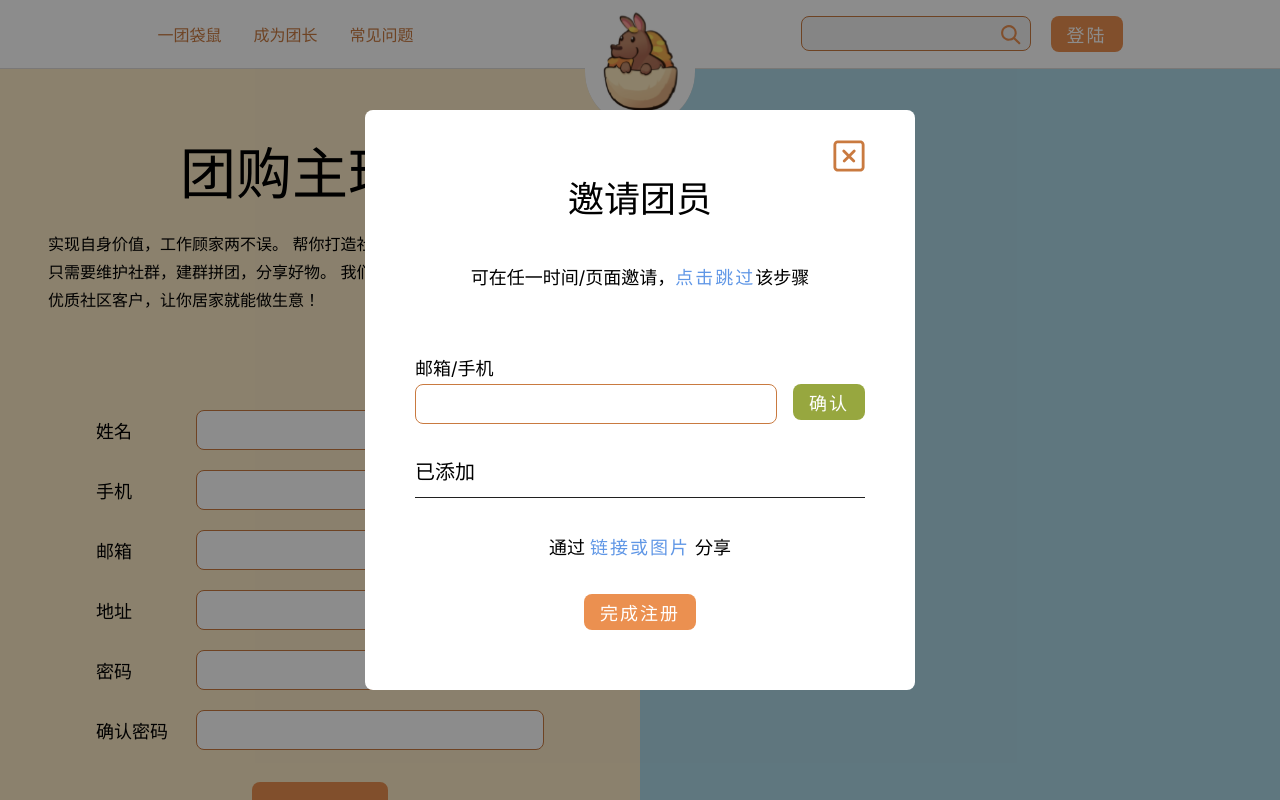
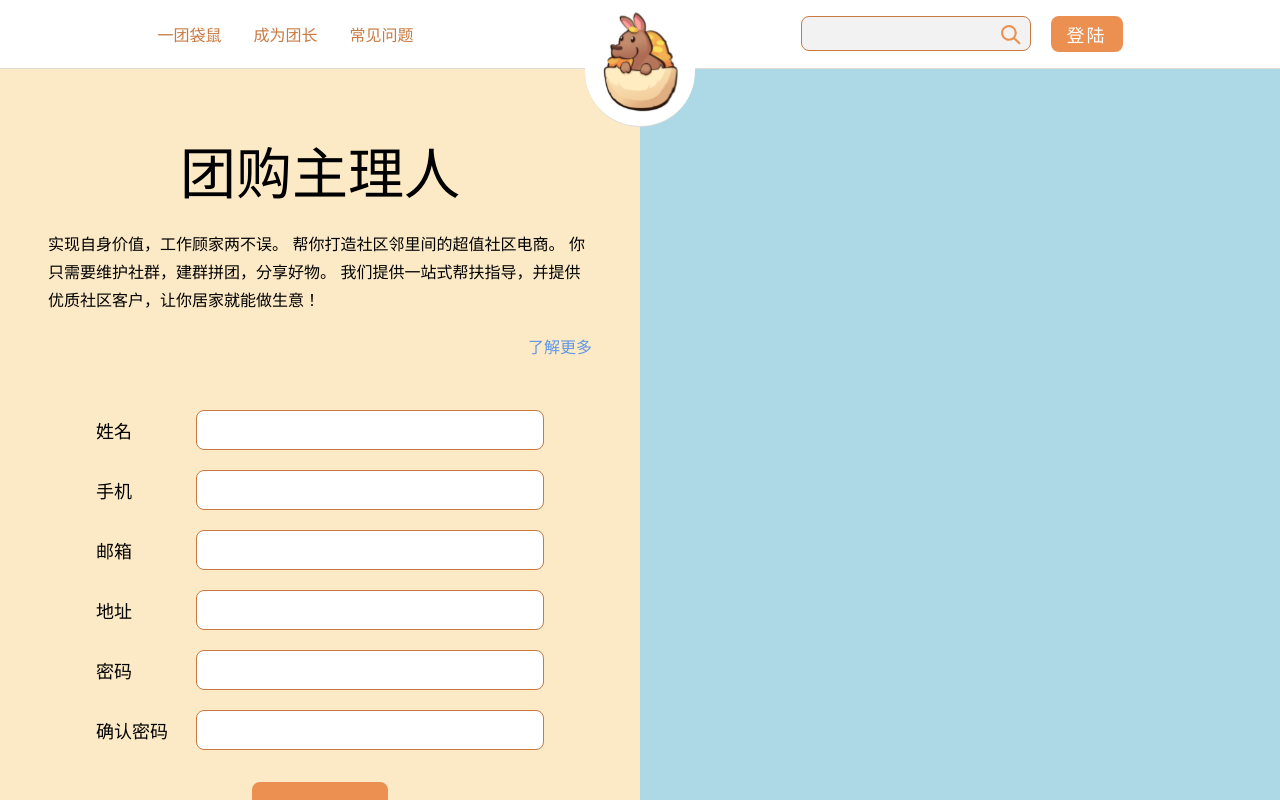
Before and after one commit to tinghuang-dev/1tds, a Next.js app: page /become-a-captain in a window 1280 px wide. Shown: the top 800 px of the page. Built offline with nearby package versions, Linux system fonts and the light colour scheme; a web font is replaced by a local one.

Commit message:
Form validate (#33)
* fix(invite-modal): set default state of
"showInviteMemberModal" to false

* fix(captain-form): replace deprecated onSubmit

* refactor(form-config): refactor getErrorMessage

* refactor(captain-form): refactor submission logics

```diff
--- a/src/app/BecomeACaptainPage/components/Form/Form.jsx
+++ b/src/app/BecomeACaptainPage/components/Form/Form.jsx
@@ -17,8 +17,8 @@ const CallToAction = styled.div`
   text-align: center;
 `;
 
-export default function Form({ onSubmit }) {
-  const [showInviteMemberModal, toggleShowInviteMemberModal] = useToggler(true);
+export default function Form() {
+  const [showInviteMemberModal, toggleShowInviteMemberModal] = useToggler(false);
 
   const {
     validate,
@@ -31,10 +31,10 @@ export default function Form({ onSubmit }) {
   const handleSubmit = (event) => {
     event.preventDefault();
 
-    if (!validate()) {
-      toggleTouched();
-    } else {
-      onSubmit();
+    if (!touched) toggleTouched();
+
+    if (validate()) {
+      toggleShowInviteMemberModal();
     }
   };
 
--- a/src/app/BecomeACaptainPage/components/Form/components/InviteMemberModal/components/ContactContent/components/Form/config.js
+++ b/src/app/BecomeACaptainPage/components/Form/components/InviteMemberModal/components/ContactContent/components/Form/config.js
@@ -1,20 +1,20 @@
 import validator from 'validator';
 import alertEmpty from '../../../../../../../../../../utils/alertEmpty';
+import getMessage from '../../../../../../../../../../utils/getMessage';
 
 const config = {
   contact: {
     label: '邮箱/手机',
-    getErrorMessage: (contact) => {
-      if (!contact) {
-        return alertEmpty('团员联系方式');
-      }
-
-      if (!validator.isMobilePhone(contact, 'en-AU') && !validator.isEmail(contact)) {
-        return '请输入有效联系方式';
-      }
-
-      return '';
-    },
+    getErrorMessage: (contact) => getMessage([
+      {
+        error: !contact,
+        message: alertEmpty('团员联系方式'),
+      },
+      {
+        error: !validator.isMobilePhone(contact, 'en-AU') && !validator.isEmail(contact),
+        message: '请输入有效联系方式',
+      },
+    ]),
   },
 };
 
--- a/src/app/BecomeACaptainPage/components/Form/config.js
+++ b/src/app/BecomeACaptainPage/components/Form/config.js
@@ -1,48 +1,70 @@
 import validator from 'validator';
 import alertEmpty from '../../../../utils/alertEmpty';
+import getMessage from '../../../../utils/getMessage';
 
 const config = {
   name: {
     label: '姓名',
-    getErrorMessage: (name) => (
-      !name && alertEmpty(config.name.label)
-    ),
+    getErrorMessage: (name) => getMessage([{
+      error: !name,
+      message: alertEmpty(config.name.label),
+    }]),
   },
   mobile: {
     label: '手机',
     inputType: 'number',
-    getErrorMessage: (mobile) => (
-      (!mobile && alertEmpty(config.mobile.label))
-      || (!validator.isMobilePhone(mobile, 'en-AU') && '手机号码格式不正确')
-    ),
+    getErrorMessage: (mobile) => getMessage([
+      {
+        error: !mobile,
+        message: alertEmpty(config.mobile.label),
+      },
+      {
+        error: !validator.isMobilePhone(mobile, 'en-AU'),
+        message: '手机号码格式不正确',
+      },
+    ]),
   },
   email: {
     label: '邮箱',
-    getErrorMessage: (email) => (
-      (!email && alertEmpty(config.email.label))
-      || (!validator.isEmail(email) && '邮箱格式不正确')
-    ),
+    getErrorMessage: (email) => getMessage([
+      {
+        error: !email,
+        message: alertEmpty(config.email.label),
+      },
+      {
+        error: !validator.isEmail(email),
+        message: '邮箱格式不正确',
+      },
+    ]),
   },
   address: {
     label: '地址',
-    getErrorMessage: (address) => (
-      !address && alertEmpty(config.address.label)
-    ),
+    getErrorMessage: (address) => getMessage([{
+      error: !address,
+      message: alertEmpty(config.address.label),
+    }]),
   },
   password: {
     label: '密码',
     inputType: 'password',
-    getErrorMessage: (password) => (
-      !password && alertEmpty(config.password.label)
-    ),
+    getErrorMessage: (password) => getMessage([{
+      error: !password,
+      message: alertEmpty(config.password.label),
+    }]),
   },
   confirmPassword: {
     label: '确认密码',
     inputType: 'password',
-    getErrorMessage: (confirmPassword, formValues) => (
-      (!confirmPassword && alertEmpty(config.confirmPassword.label))
-      || (confirmPassword !== formValues.password && '输入密码不符')
-    ),
+    getErrorMessage: (confirmPassword, formValues) => getMessage([
+      {
+        error: !confirmPassword,
+        message: alertEmpty(config.confirmPassword.label),
+      },
+      {
+        error: confirmPassword !== formValues.password,
+        message: '输入密码不符',
+      },
+    ]),
   },
 };
 
--- a/src/app/Header/components/MenuRight/Login/formConfig.js
+++ b/src/app/Header/components/MenuRight/Login/formConfig.js
@@ -1,19 +1,28 @@
 import validator from 'validator';
-
-function alertEmpty(label) {
-  return `请填写${label}`;
-}
+import alertEmpty from '../../../../../utils/alertEmpty';
+import getMessage from '../../../../../utils/getMessage';
 
 const config = {
   email: {
     label: '邮箱',
-    getErrorMessage: (email) => (!email && alertEmpty(config.email.label))
-      || (!validator.isEmail(email) && '邮箱格式不正确'),
+    getErrorMessage: (email) => getMessage([
+      {
+        error: !email,
+        message: alertEmpty(config.email.label),
+      },
+      {
+        error: !validator.isEmail(email),
+        message: '邮箱格式不正确',
+      },
+    ]),
   },
   password: {
     label: '密码',
     inputType: 'password',
-    getErrorMessage: (password) => !password && alertEmpty(config.password.label),
+    getErrorMessage: (password) => getMessage([{
+      error: !password,
+      message: alertEmpty(config.password.label),
+    }]),
   },
 };
 
--- /dev/null
+++ b/src/utils/getMessage/getMessage.js
@@ -0,0 +1,3 @@
+export default function getMessage(errorMessageList) {
+  return errorMessageList.find(({ error }) => error)?.message;
+}
--- /dev/null
+++ b/src/utils/getMessage/index.js
@@ -0,0 +1 @@
+export { default } from './getMessage';
```
